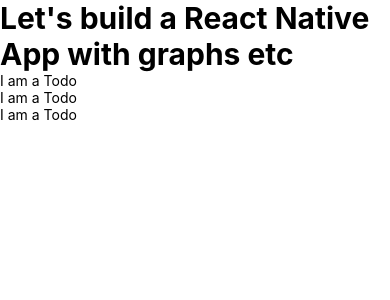
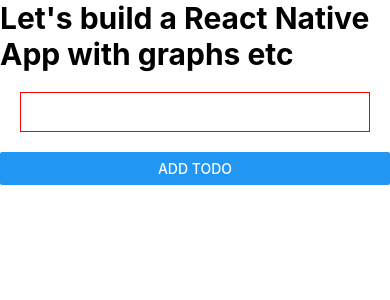
Before and after one commit to mPeltzerNovi/Exercise-React-Native-With-Graph, a React Native app: screen / in a window 390 px wide. Shown: the top 300 px of the page. Built offline with nearby package versions, Linux system fonts and the light colour scheme.

Commit message:
With text-input and button; working to do list app.

```diff
--- a/App.js
+++ b/App.js
@@ -1,25 +1,47 @@
 import { StatusBar } from 'expo-status-bar';
-import React, { Component } from 'react';
-import { StyleSheet, Text, View, SafeAreaView } from 'react-native';
+import React, { Component, useState } from 'react';
+import { StyleSheet, Text, View, SafeAreaView, TextInput, Button } from 'react-native';
 import Todo from "./Todo";
 
+
 const App = () => {
+    const [input, setInput] = useState('');
+    const [todos, setTodos] = useState([]);
+
+    const addTodo = () => {
+      setTodos([input, ...todos]); //Add to what ever de previous inputs were.
+      setInput('');
+    }
+
     return (
         <SafeAreaView>
           <View >
             <Text style={styles.titleText} >
                 Let's build a React Native App with graphs etc </Text>
           </View>
-          <Todo />
-          <Todo />
-          <Todo />
+            {todos.map(todo => (
+                <Todo title={todo}/>
+            ))}
+
+          <TextInput
+            style={styles.todoInput}
+            value={input}
+            onChangeText={text => setInput(text)}
+          />
+          <Button onPress={addTodo} title='Add TODO'/>
 
         </SafeAreaView>
     );
 }
 
 const styles = StyleSheet.create({
-  titleText: {
+    todoInput: {
+      margin: 20,
+      height: 40,
+      borderColor: 'red',
+      borderWidth: 1
+    },
+    titleText: {
     //backgroundColor: 'red',
     fontSize: 30,
     fontWeight: "bold",
--- a/Todo.js
+++ b/Todo.js
@@ -1,10 +1,10 @@
 import React from 'react';
 import { StyleSheet, Text, View } from "react-native"; //Hier zat de fout. Ik had "react-native-web" geimporteerd
 
-const Todo = () => {
+const Todo = ({ title }) => {
     return (
         <View>
-            <Text>I am a Todo</Text>
+            <Text>☑ {title}</Text>
         </View>
     )
 }
```
